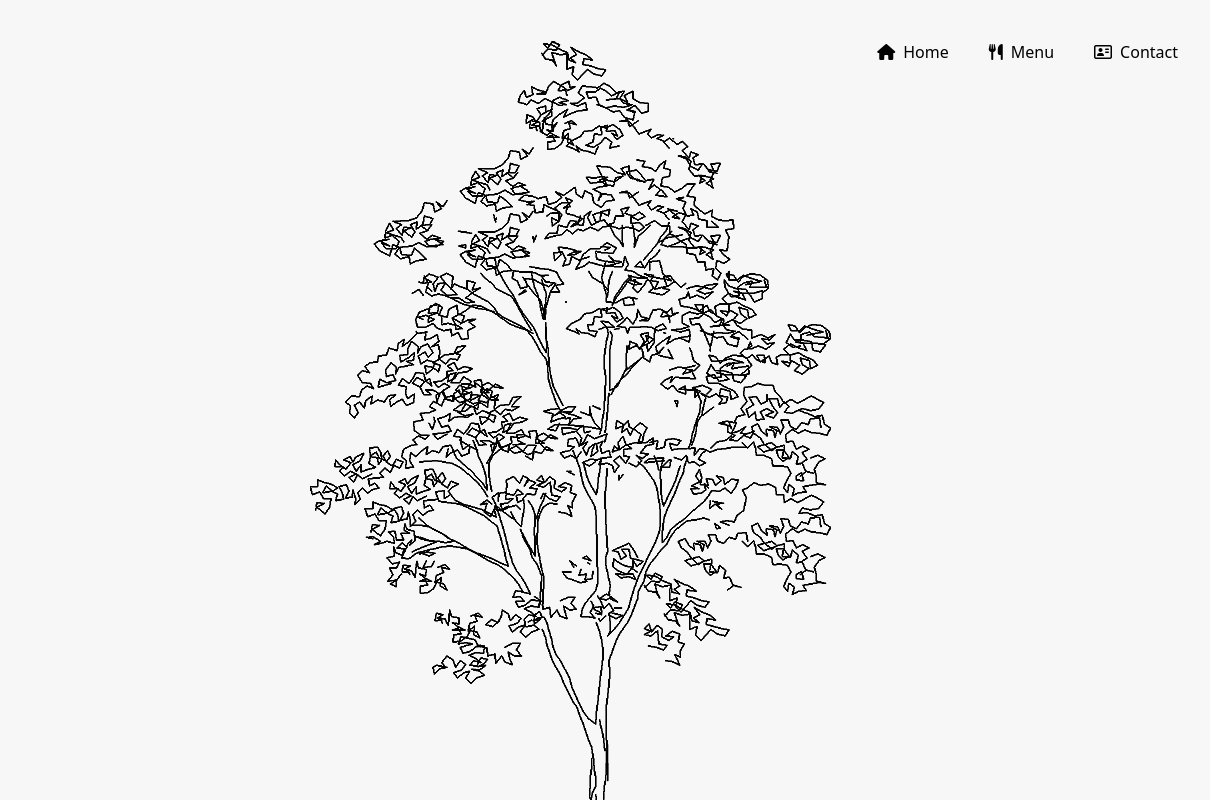
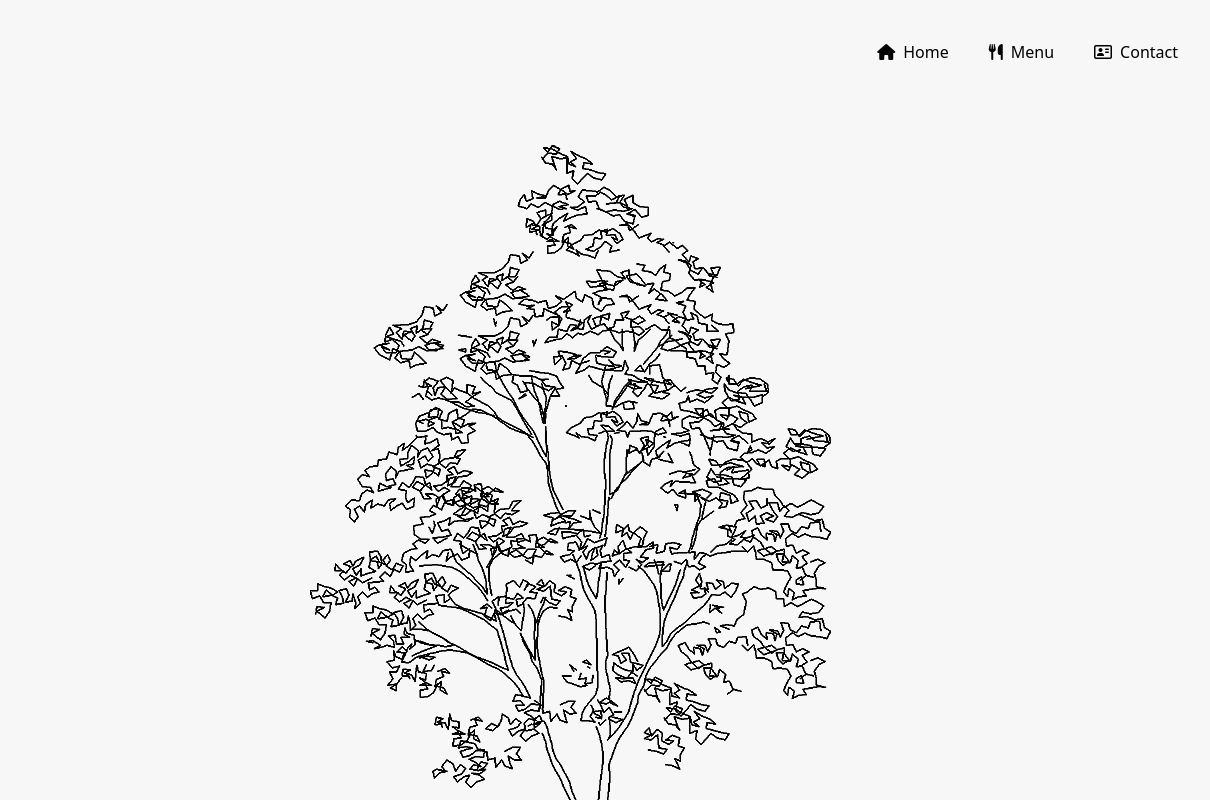
Before and after one commit to mswalsh68/Eat-Bodhi-and-Birch, a plain HTML site: page home.html in a window 1280 px wide. Shown: the top 800 px of the page, 70-1280 px from the left. Drawn offline with nearby package versions, Linux system fonts and the light colour scheme.

Commit message:
Update styles.css

```diff
--- a/styles.css
+++ b/styles.css
@@ -6,9 +6,6 @@
 
 body{
     background: #f7f7f7;
-    background-image: url("images/1-19866_transparent-white-tree-png-silver-birch-tree-cad.png");
-    background-position: top;
-    background-repeat: no-repeat;
     overflow-x: hidden;
 }
 
@@ -53,6 +50,10 @@ body{
 
 .mainContent{
     display: block;
+    background-image: url("images/1-19866_transparent-white-tree-png-silver-birch-tree-cad.png");
+    background-position: top;
+    background-repeat: no-repeat;
+    mix-blend-mode: darken;
     height: 100vh;
 }
 
```
